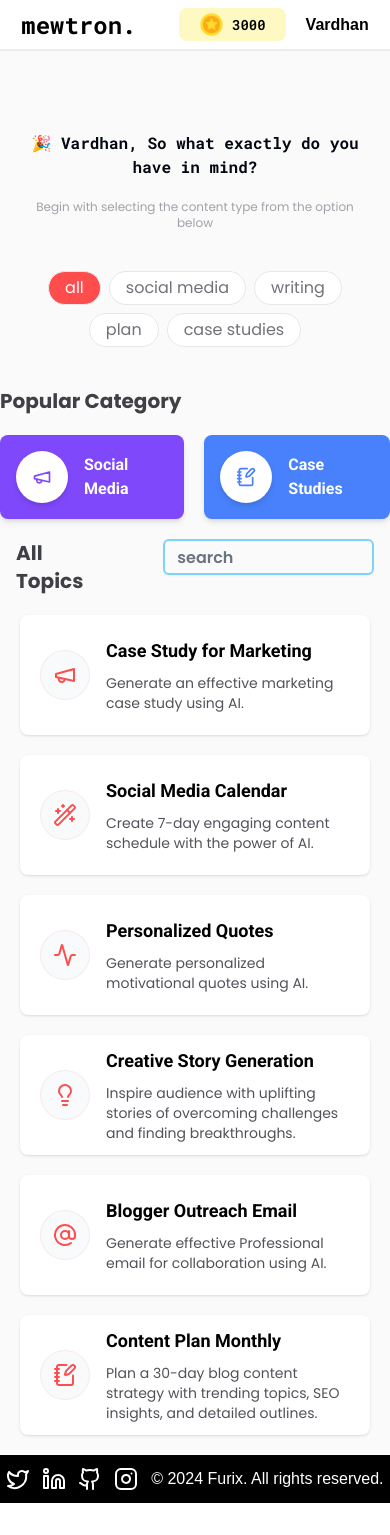
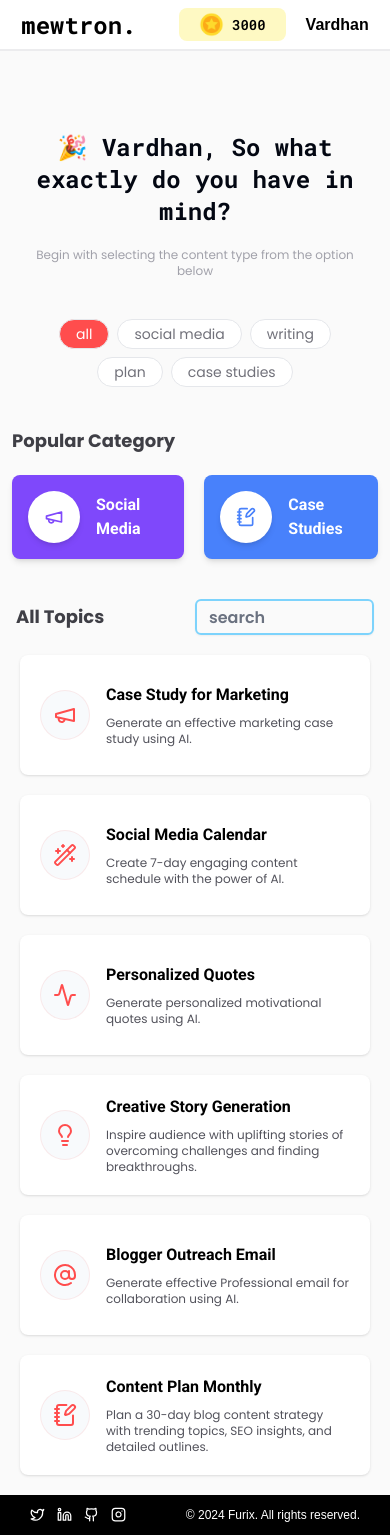
Before and after one commit to vardhan-ganugula/furix-generator, a Next.js app: page /products in a window 390 px wide. Before the commit the page ends 1503 px from the top, so only its background shows below. Built offline with nearby package versions, Linux system fonts and the light colour scheme.

Commit message:
maintain responsiveness

```diff
--- a/app/(dashboard)/products/page.tsx
+++ b/app/(dashboard)/products/page.tsx
@@ -2,10 +2,10 @@
 import React, {  useState} from "react";
 import RenderCategories from "@/components/smallComponents/RenderCategories";
 import { useFurix } from "@/hooks/furixContext";
-import CategoryCard from "./_components/CategoryCard";
 import { populateCategories, allTopics } from "@/constants/constats";
-import TopicCard from "./_components/TopicCard";
 import { Input } from "@/components/ui/input"
+import TopicCard from "@/components/smallComponents/TopicCard";
+import CategoryCard from "@/components/smallComponents/CategoryCard";
 
 function ProductPageMain() {
 
@@ -17,7 +17,7 @@ function ProductPageMain() {
     <main>
       <div className="min-h-screen bg-[#fafafa]">
         <section className="flex items-center flex-col py-10 ">
-          <h4 className="md:text-2xl font-bold mt-10 font-roboto-mono font-xl text-center px-4">
+          <h4 className="text-2xl font-bold mt-10 font-roboto-mono text-center px-4">
             🎉 Vardhan, So what exactly do you have in mind?
           </h4>
           <p className="mt-5 text-zinc-400 font-poppins px-5 text-center text-xs md:text-sm">
@@ -32,7 +32,7 @@ function ProductPageMain() {
         </section>
         <section className="w-full flex flex-col items-center">
           <div>
-            <h2 className="font-bold text-xl font-poppins text-zinc-700">
+            <h2 className="font-bold text-lg md:text-xl font-poppins text-zinc-700 pl-3">
               Popular Category
             </h2>
             <div className="md:flex gap-5 hidden">
@@ -48,7 +48,7 @@ function ProductPageMain() {
                 );
               })}
             </div>
-            <div className="flex gap-5 md:hidden">
+            <div className="flex gap-5 md:hidden px-3">
               {populateCategories.filter((item, indx) => indx !== 1).map((category) => {
                 return (
                   <CategoryCard
@@ -62,12 +62,12 @@ function ProductPageMain() {
               })}
             </div>
           </div>
-          <div className="min-w-96">
-            <div className="font-bold space-x-20 text-xl font-poppins text-zinc-700 flex justify-between w-full px-4">
+          <div className="md:min-w-96 w-full mt-5">
+            <div className="font-bold space-x-20 text-lg md:text-xl font-poppins text-zinc-700 flex items-center justify-between w-full px-4">
               <h2>
                 {category === 'all' ? 'All Topics' : `Topics in ${category}`}
               </h2>
-              <div className="font-semibold text-black">
+              <div className="font-semibold text-black w-1/2">
                 <Input type="search" id="search" value={search} onChange={(e)=> setSearch(e.target.value.toLocaleLowerCase())} placeholder="search" className="border-2 focus-visible:ring-transparent border-sky-300 outline-0 focus:border-sky-500" />
               </div>
             </div>
--- a/components/reusable/Footer.tsx
+++ b/components/reusable/Footer.tsx
@@ -1,5 +1,5 @@
-
-import React from 'react'
+'use client'
+import React, { useEffect } from 'react'
 import Link from 'next/link'
 
 import socials from '@/constants/socials';
@@ -7,18 +7,27 @@ import { socialData } from '@/types/customTypes';
 
 
 function Footer() {
+    const [size, setSize] = React.useState(window.innerWidth < 768 ? 15 : 24);
+    useEffect(() => {
+        function handleResize() {
+            setSize(window.innerWidth < 768 ? 10 : 24);
+        }
+        window.addEventListener('resize', handleResize)
+        return () => window.removeEventListener('resize', handleResize)
+    }
+    , [size])
   return (
     <footer className='w-full py-3 flex justify-around bg-black text-white'>
         <div className='flex gap-3'>
             {
                 socials.map((social:socialData) => (
                     <Link key={social.url} href={social.url}>
-                        {React.createElement(social.icon, { size: 24 })}
+                        {React.createElement(social.icon, { size })}
                         </Link>))
             }
         </div>
         <div>
-            <p>© {new Date().getFullYear()} Furix. All rights reserved.</p>
+            <p className='text-xs md:text-md'>© {new Date().getFullYear()} Furix. All rights reserved.</p>
         </div>
     </footer>
   )
--- a/app/(dashboard)/products/_components/CategoryCard.tsx
+++ b/components/smallComponents/CategoryCard.tsx
@@ -24,7 +24,7 @@ function CategoryCard({
           </div>
           <div>
             <h4 className='text-white font-bold md:text-lg text-md font-roboto'>{title}</h4>
-            <p className='mt-2 text-zinc-200 font-roboto-mono text-sm hidden lg:block'>{description}</p>
+            <p className='mt-2 text-zinc-200 font-roboto-mono text-xs md:text-sm hidden lg:block'>{description}</p>
           </div>
         </div>
 
--- a/components/smallComponents/RenderCategories.tsx
+++ b/components/smallComponents/RenderCategories.tsx
@@ -6,7 +6,7 @@ function RenderCategories() {
 
     const {category, setCategory} = useFurix();
   return (
-    <div className='flex gap-2 flex-wrap justify-center text-md '>
+    <div className='flex gap-2 flex-wrap justify-center text-sm md:text-md '>
         {categories.map((ctgry, index) => (
                 <button key={index} className={`${category === ctgry ? 'bg-furix-red text-white' : 'bg-white text-zinc-500'} border  font-poppins py-1 px-4 rounded-full`}
                 onClick={() => setCategory(ctgry)}
--- a/app/(dashboard)/products/_components/TopicCard.tsx
+++ b/components/smallComponents/TopicCard.tsx
@@ -21,8 +21,8 @@ function TopicCard({
           {React.createElement(icon)}
         </div>
         <div>
-          <h4 className=" font-bold text-lg font-roboto">{title}</h4>
-          <p className="mt-2 font-poppins text-sm text-zinc-600 group-hover:text-white">
+          <h4 className=" font-bold text-md md:text-lg font-roboto">{title}</h4>
+          <p className="mt-2 font-poppins text-xs md:text-sm text-zinc-600 group-hover:text-white">
             {description}
           </p>
         </div>
```
